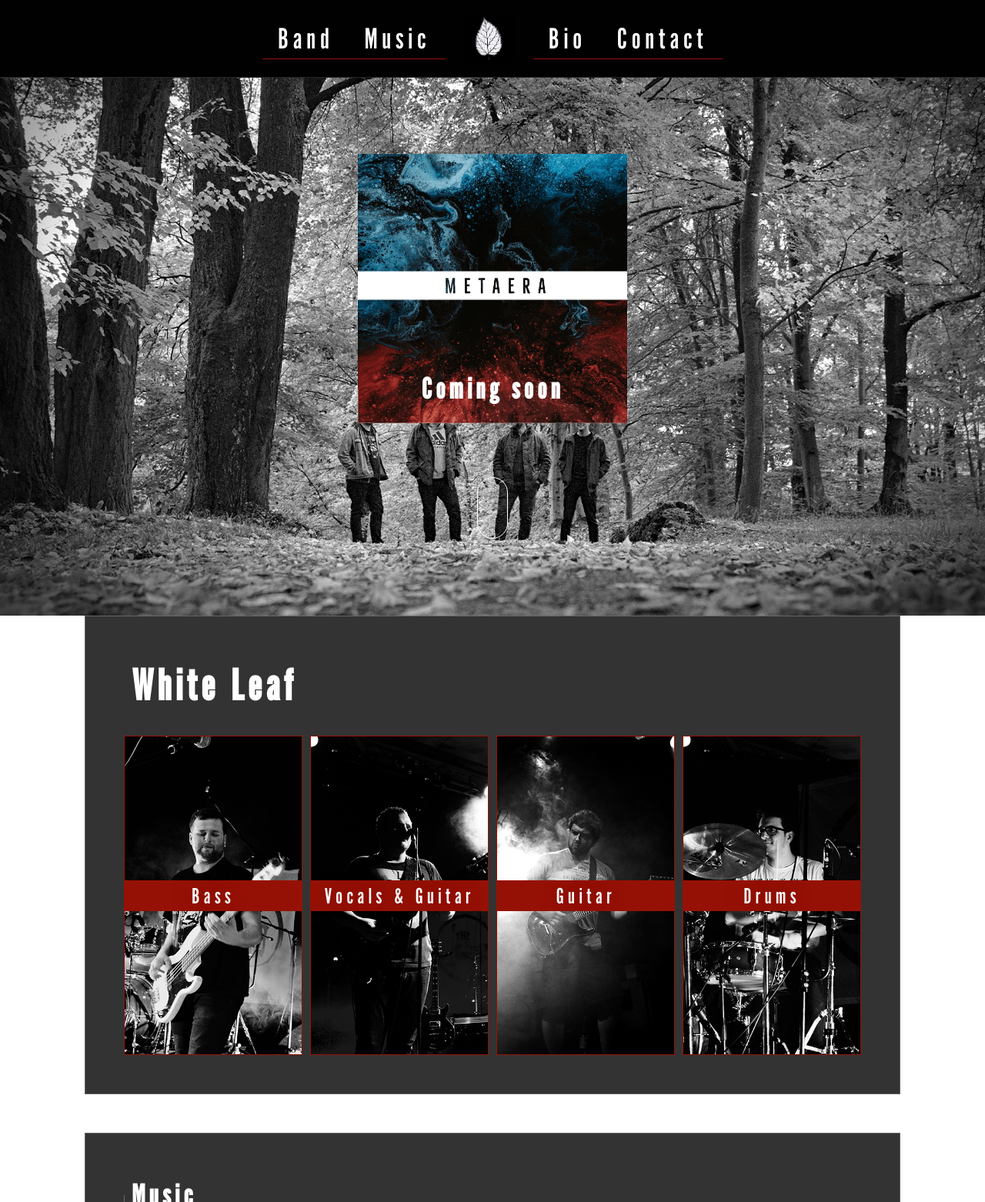
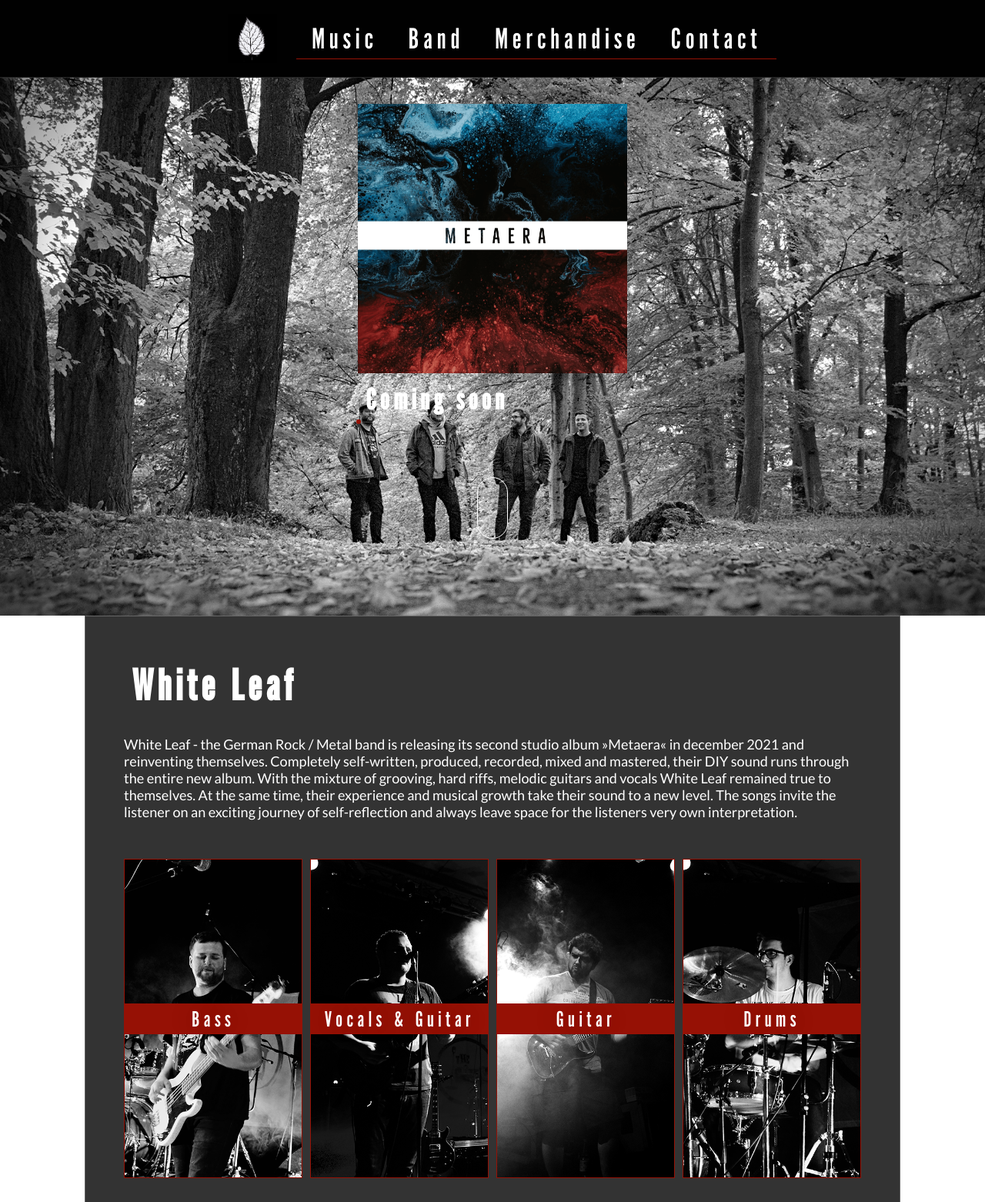
Before and after one commit to SebastianErnst/white_leaf, a PHP site: page / in a window 1280 px wide. Shown: the top 1562 px of the page at 77% size. Run offline with PHP 8.4, Linux system fonts and the light colour scheme.

Commit message:
Überarbeitung der Seite für Pre-Order

```diff
--- a/index.php
+++ b/index.php
@@ -3,7 +3,6 @@ require_once "./markup/common-header.php";
 require_once "./markup/main-menu.php";
 require_once "./markup/header.php";
 require_once "./markup/band.php";
-require_once "./markup/music.php";
-require_once "./markup/bio.php";
+require_once "./markup/merchandise.php";
 require_once "./markup/contact.php";
 require_once "./markup/common-footer.php";
--- a/markup/band.php
+++ b/markup/band.php
@@ -2,6 +2,14 @@
     <div class="main-wrapper">
         <div class="inner-wrapper">
             <h1>White Leaf</h1>
+            <p>
+                White Leaf - the German Rock / Metal band is releasing its second studio album »Metaera« in december
+                2021 and reinventing themselves. Completely self-written, produced, recorded, mixed and mastered,
+                their DIY sound runs through the entire new album. With the mixture of grooving, hard riffs, melodic
+                guitars and vocals White Leaf remained true to themselves. At the same time, their experience and
+                musical growth take their sound to a new level. The songs invite the listener on an exciting journey
+                of self-reflection and always leave space for the listeners very own interpretation.
+            </p>
             <div class="idea">
                 <ul class="horizontal-teaser">
                     <li>
--- a/markup/bio.php
+++ /dev/null
@@ -1,15 +0,0 @@
-<section id="bio" class="section-dark">
-    <div class="main-wrapper">
-        <div class="inner-wrapper">
-            <h2>Bio</h2>
-            <div class="about">
-                <p>White Leaf - the German Rock / Metal band is releasing its second studio album »Metaera« in december
-                    2021 and reinventing themselves. Completely self-written, produced, recorded, mixed and mastered,
-                    their DIY sound runs through the entire new album. With the mixture of grooving, hard riffs, melodic
-                    guitars and vocals White Leaf remained true to themselves. At the same time, their experience and
-                    musical growth take their sound to a new level. The songs invite the listener on an exciting journey
-                    of self-reflection and always leave space for the listeners very own interpretation.</p>
-            </div>
-        </div>
-    </div>
-</section>
--- a/markup/main-menu.php
+++ b/markup/main-menu.php
@@ -5,7 +5,7 @@
                  data-animation-duration="500"
                  data-animation-easing="swing"
                  data-threshold="200">
-                <a class="logo-mobile" href="#header">
+                <a class="logo-mobile" href="#music">
                     <img src="assets/logo.png" alt="White Leaf - Logo">
                 </a>
             </div>
@@ -13,14 +13,14 @@
                 data-animation-duration="500"
                 data-animation-easing="swing"
                 data-threshold="200">
-                <li><a href="#band">Band</a></li>
-                <li><a href="#music">Music</a></li>
                 <li class="logo-item">
-                    <a class="logo-desktop" href="#header">
+                    <a class="logo-desktop" href="#music">
                         <img src="assets/logo.png" alt="White Leaf - Logo">
                     </a>
                 </li>
-                <li><a href="#bio">Bio</a></li>
+                <li><a href="#music">Music</a></li>
+                <li><a href="#band">Band</a></li>
+                <li><a href="#merchandise">Merchandise</a></li>
                 <li><a href="#contact">Contact</a></li>
             </ul>
             <div class="burger-menu">
--- /dev/null
+++ b/markup/merchandise.php
@@ -0,0 +1,30 @@
+<?php
+
+$productUrls = [
+    'https://image.spreadshirtmedia.net/image-server/v1/products/T1212A228PA3523PT17X46Y44D199351114FS3997/views/1,width=650,height=650,appearanceId=228,backgroundColor=ffffff.jpg',
+    'https://image.spreadshirtmedia.net/image-server/v1/products/T268A70PA393PT10X0Y5D199351232FS3695/views/3,width=650,height=650,appearanceId=70,backgroundColor=ffffff,crop=detail,modelId=1261.jpg',
+    'https://image.spreadshirtmedia.net/image-server/v1/products/T1089A2PA4283PT17X18Y0D199350608FS1827/views/1,width=650,height=650,appearanceId=2,backgroundColor=ffffff.jpg',
+    'https://image.spreadshirtmedia.net/image-server/v1/products/T1007A109PA4345PT17X41Y35D199297086FS4412/views/1,width=650,height=650,appearanceId=109,backgroundColor=ffffff.jpg'
+];
+
+?>
+
+<section id="merchandise" class="merchandise">
+    <div class="main-wrapper">
+        <div class="inner-wrapper">
+            <h2>Merchandise</h2>
+            <ul class="merchandise-list">
+                <?php foreach ($productUrls as $url): ?>
+                    <li>
+                        <img src="<?php echo $url; ?>" alt="">
+                    </li>
+                <?php endforeach; ?>
+            </ul>
+            <div class="button-wrapper">
+                <a target="_blank" href="https://whiteleaf.myspreadshop.de/all" class="button">
+                    <span>Go to shop</span>
+                </a>
+            </div>
+        </div>
+    </div>
+</section>
--- a/markup/music.php
+++ /dev/null
@@ -1,29 +0,0 @@
-<?php
-$videoIds = [
-    'Pv1Xhpz7FMI',
-    'gPv4sMNNVJg',
-    'lG7l8XfZ-Ho'
-];
-?>
-<section id="music" class="listen">
-    <div class="main-wrapper">
-        <div class="inner-wrapper">
-            <h2>Music</h2>
-            <div class="gallery">
-                <ul class="gallery-list" data-gallery>
-                    <?php for ($i = 0; $i < count($videoIds); $i++): ?>
-                        <li href="https://www.youtube.com/watch?v=<?php echo $videoIds[$i]; ?>">
-                            <div class="hover-wrapper">
-                                <div class="video">
-                                    <img src="https://img.youtube.com/vi/<?php echo $videoIds[$i]; ?>/0.jpg">
-                                    <div class="play-button"></div>
-                                </div>
-                            </div>
-                        </li>
-                    <?php endfor; ?>
-                </ul>
-            </div>
-<!--            <iframe src="https://open.spotify.com/embed/artist/5ZmSTVQXMFaJAN7Cj1I4w5" width="100%" height="380" frameborder="0" allowtransparency="true" allow="encrypted-media"></iframe>-->
-        </div>
-    </div>
-</section>
--- a/scripts/main.js
+++ b/scripts/main.js
@@ -8,7 +8,6 @@ import { smoothScroll } from "foundation-sites";
 class MainApplication {
     constructor() {
         $(document).foundation();
-        // window.particlesJS.load('particles-js-header', 'assets/particles.json');
 
         $('.burger-menu').on('click', () => {
             $('.main-menu').toggleClass('is-open');
--- /dev/null
+++ b/scss/_buttons.scss
@@ -0,0 +1,52 @@
+@charset "UTF-8";
+
+.button-wrapper {
+    display: flex;
+    justify-content: center;
+}
+
+button,
+.button {
+    @include reset-button();
+    position: relative;
+    overflow: hidden;
+    display: inline-block;
+    color: $fontLight;
+    padding: {
+        top: $spaceXSmall;
+        right: $spaceNormal;
+        bottom: $spaceXSmall;
+        left: $spaceNormal;
+    }
+    background: {
+        color: $ctaRed;
+    }
+    font: {
+        family: $fontFamilyHeading;
+        weight: 500;
+        size: $fontSizeXLarge;
+    }
+    &:hover {
+        color: $fontDark;
+        &::before {
+            transition: transform $anchorTransitionTimeAndEasingIn;
+            transform: translateY(0);
+        }
+        span {
+            transition: color $anchorTransitionTimeAndEasingIn;
+        }
+    }
+    &::before {
+        transition: transform $anchorTransitionTimeAndEasingOut;
+        content: "";
+        @include absolute-stretch();
+        background: {
+            color: $white;
+        }
+        transform: translateY(100%);
+    }
+    span {
+        position: relative;
+        transition: color $anchorTransitionTimeAndEasingOut;
+    }
+}
--- a/scss/_header.scss
+++ b/scss/_header.scss
@@ -17,12 +17,12 @@ header {
             justify-content: space-between;
             align-items: center;
             padding: {
-                top: $mainMenuHeightMobile * 2;
-                bottom: $mainMenuHeightMobile;
+                top: $mainMenuHeightMobile * 1.35;
+                bottom: $mainMenuHeightMobile * 0.5;
             }
             @include breakpoint(large) {
                 padding: {
-                    top: $mainMenuHeightDesktop * 2;
+                    top: $mainMenuHeightDesktop * 1.35;
                     bottom: $mainMenuHeightDesktop;
                 }
             }
@@ -32,6 +32,8 @@ header {
         justify-self: flex-start;
     }
     .album {
+        @include reset-anchor-hover();
+        display: block;
         position: relative;
         width: 250px;
         height: 250px;
@@ -43,59 +45,25 @@ header {
             height: auto;
             width: 100%;
         }
-    }
-    h1 {
-        position: absolute;
-        top: 0;
-        left: 0;
-        right: 0;
-        margin: 0;
-        padding: $spaceSmall;
-        text-align: center;
-    }
-    h2 {
-        position: absolute;
-        bottom: 0;
-        left: 0;
-        right: 0;
-        margin: 0;
-        padding: $spaceSmall;
-        text-align: center;
-        &::before,
-        &::after {
-            content: none;
-        }
-    }
-    .icon-link-list {
-        display: flex;
-        position: absolute;
-        bottom: 0;
-        left: 0;
-        right: 0;
-        margin: 0;
-        padding: $spaceSmall;
-        justify-content: center;
-        align-items: center;
-        list-style: none;
-        margin: -15px;
-        li {
-            margin: 15px;
-            &.youtube {
-                padding-top: 4px;
-            }
-            a {
-                @include reset-button();
-                display: inline-block;
-                svg {
-                    transition: $anchorTransitionTimeAndEasingOut;
-                    fill: $fontLight;
-                    &:hover {
-                        transition: $anchorTransitionTimeAndEasingIn;
-                        fill: $ctaBlue;
-                    }
+        &:hover {
+            .button {
+                color: $fontDark;
+                &::before {
+                    transition: transform $anchorTransitionTimeAndEasingIn;
+                    transform: translateY(0);
+                }
+                span {
+                    transition: color $anchorTransitionTimeAndEasingIn;
                 }
             }
         }
+    }
+    .button {
+        position: absolute;
+        top: calc(100% + #{$spaceSmall});
+        left: 0;
+        right: 0;
+        text-align: center;
     }
     .scroll-down-animation {
         .mouse {
--- a/scss/_headlines.scss
+++ b/scss/_headlines.scss
@@ -28,19 +28,9 @@ h2 {
 }
 
 h2 {
-    font: {
-        family: $fontFamilyHeading;
-        weight: 700;
-        size: $fontSizeXLarge;
-    }
-    @include breakpoint(medium) {
-        font: {
-            size: $fontSizeXXLarge;
-        }
-    }
     background:
-        linear-gradient($starLineColor, $starLineColor) bottom left / 100% 1px,
-        linear-gradient($starLineColor, $starLineColor) left bottom / 1px 50%;
+            linear-gradient($starLineColor, $starLineColor) bottom left / 100% 1px,
+            linear-gradient($starLineColor, $starLineColor) left bottom / 1px 50%;
     background-repeat:no-repeat;
     &::before {
         content: "";
@@ -51,6 +41,20 @@ h2 {
         height: 6px;
         width: 6px;
         border-radius: 50%;
+    }
+}
+
+h2,
+.h2 {
+    font: {
+        family: $fontFamilyHeading;
+        weight: 700;
+        size: $fontSizeXLarge;
+    }
+    @include breakpoint(medium) {
+        font: {
+            size: $fontSizeXXLarge;
+        }
     }
 }
 
--- a/scss/_layout.scss
+++ b/scss/_layout.scss
@@ -147,3 +147,10 @@ blockquote {
 strong {
     font-weight: 900;
 }
+
+p {
+    margin: {
+        top: 0;
+        bottom: $spaceNormal;
+    }
+}
--- /dev/null
+++ b/scss/_merchandise.scss
@@ -0,0 +1,21 @@
+@charset "UTF_8";
+
+.merchandise-list {
+    @include reset-list();
+    display: grid;
+    grid-template-columns: repeat(2, 1fr);
+    grid-gap: $spaceXSmall;
+    margin: {
+        bottom: $spaceSmall;
+    }
+    @include breakpoint(medium) {
+        grid-template-columns: repeat(4, 1fr);
+        margin: {
+            bottom: $spaceNormal;
+        }
+    }
+    img {
+        width: 100%;
+        height: auto;
+    }
+}
--- a/scss/_mixins.scss
+++ b/scss/_mixins.scss
@@ -12,6 +12,17 @@
     &:hover {
         transition: background-size $anchorTransitionTimeAndEasingIn;
         @include anchor-hover-property;
+    }
+}
+
+@mixin reset-anchor-hover() {
+    cursor: pointer;
+    transition: unset;
+    background: unset;
+    padding: 0;
+    &:hover {
+        transition: unset;
+        background: unset;
     }
 }
 
@@ -49,3 +60,10 @@
     bottom: 0;
     left: 0;
 }
+
+@mixin reset-list() {
+    margin:0;
+    padding: 0;
+    text-indent: 0;
+    list-style: none;
+}
--- a/scss/main.scss
+++ b/scss/main.scss
@@ -5,6 +5,7 @@
 @import "../node_modules/foundation-sites/scss/foundation";
 @import "../node_modules/lightgallery/dist/css/lightgallery.min.css";
 @import "mixins";
+@import "buttons";
 @import "headlines";
 @import "layout";
 @import "anchors";
@@ -16,3 +17,4 @@
 @import "modal";
 @import "horizontal-teaser";
 @import "main-menu";
+@import "merchandise";
```
Also changed, not shown: build/main.css, 1 other file.
